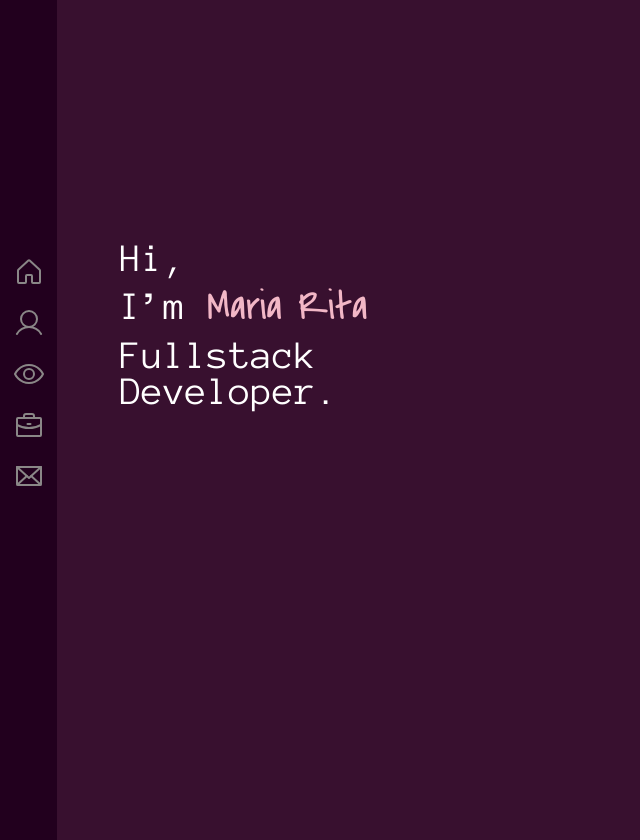
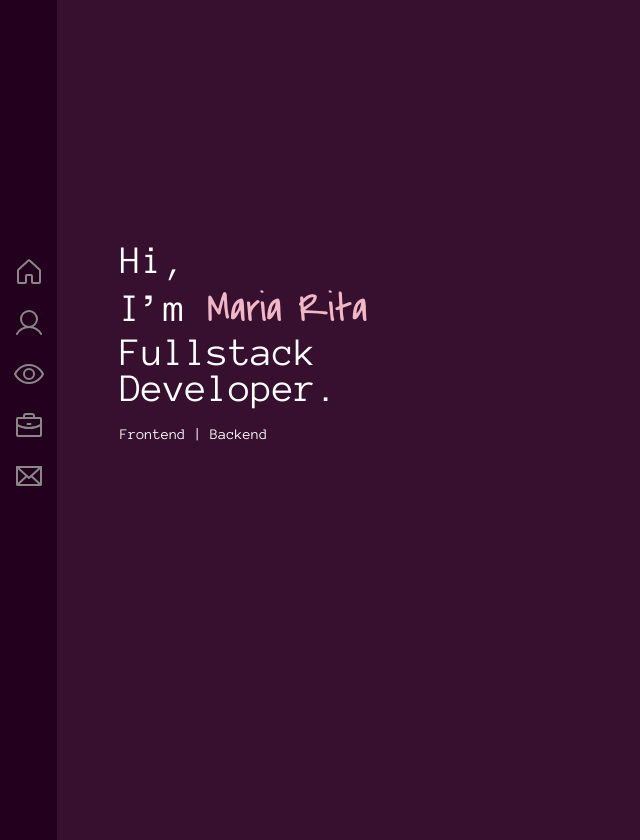
Before and after one commit to atir75/Portfolio-React, a React (Vite) app: page / in a window 1280 px wide. Shown: the whole page, without its empty margins (0-640 px from the left). Built offline with nearby package versions, Linux system fonts and the light colour scheme.

Commit message:
commit text2

```diff
--- a/src/components/Text/index.tsx
+++ b/src/components/Text/index.tsx
@@ -2,6 +2,6 @@ import "../Text/styles.css";
 
 export function Text() {
     return (
-        <h1>Hi, <p>I’m <span className="colorName">Maria Rita</span></p>Fullstack Developer.</h1>
+        <><h1>Hi, <p>I’m <span className="colorName">Maria Rita</span></p>Fullstack Developer.</h1><h2>Frontend | Backend </h2></>
     );
 }
--- a/src/components/Text/styles.css
+++ b/src/components/Text/styles.css
@@ -4,21 +4,23 @@
 
 h1{
     font-family: 'Anonymous Pro', monospace;
-    width: 40vh;
-    height: 32vh;
+    width: 300px;
+    height: 24vh;
     color: white;
     margin-left: 120px;
     margin-top: 30vh;
+    margin-bottom: 0;
     font-size: 40px;
     line-height: 0.9;
     font-weight: 400;
     display: block;
+    padding: 2px 0 0 0;
 }
 
 p{
 
     line-height: 0;
-    margin-bottom: 30px;
+    margin-bottom: 25px;
     margin-top: 30px;
 }
 .colorName{
@@ -27,3 +29,15 @@ p{
     font-size: 40px;
     font-weight: 400;
 }
+
+h2{
+    font-family: 'Anonymous Pro', monospace;
+    width: 20vh;
+    height: 3vh;
+    color: white;
+    margin-left: 120px;
+    font-size: 15px;
+    font-weight: 400;
+    margin-top: 0;
+    line-height: 0.1;
+}
```
